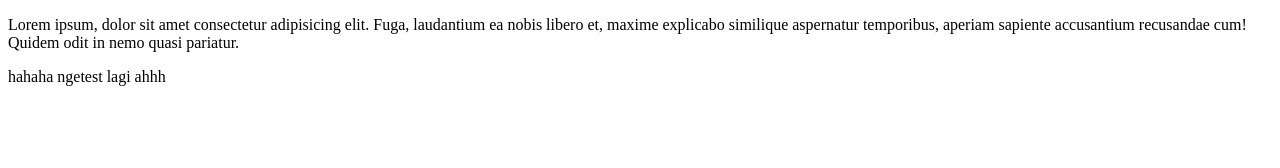
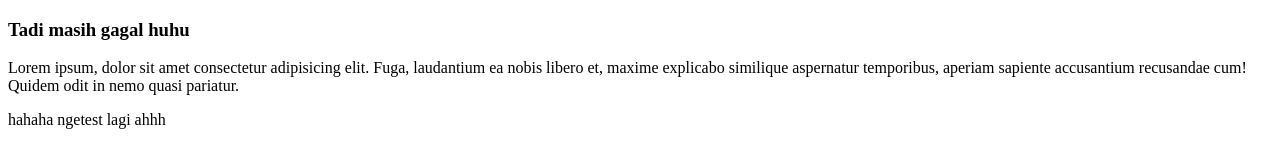
Before and after one commit to adhariari/helloworld, a plain HTML site: page index.html in a window 1280 px wide. Drawn offline with Linux system fonts and the light colour scheme.

Commit message:
test yang ke 3

```diff
--- a/index.html
+++ b/index.html
@@ -7,6 +7,7 @@
     <title>Pembuatan HTML</title>
 </head>
 <body>
+    <h3>Tadi masih gagal huhu</h3>
     <p>Lorem ipsum, dolor sit amet consectetur adipisicing elit. Fuga, laudantium ea nobis libero et, maxime explicabo similique aspernatur temporibus, aperiam sapiente accusantium recusandae cum! Quidem odit in nemo quasi pariatur.</p>
     <p>hahaha ngetest lagi ahhh</p>
 </body>
```
